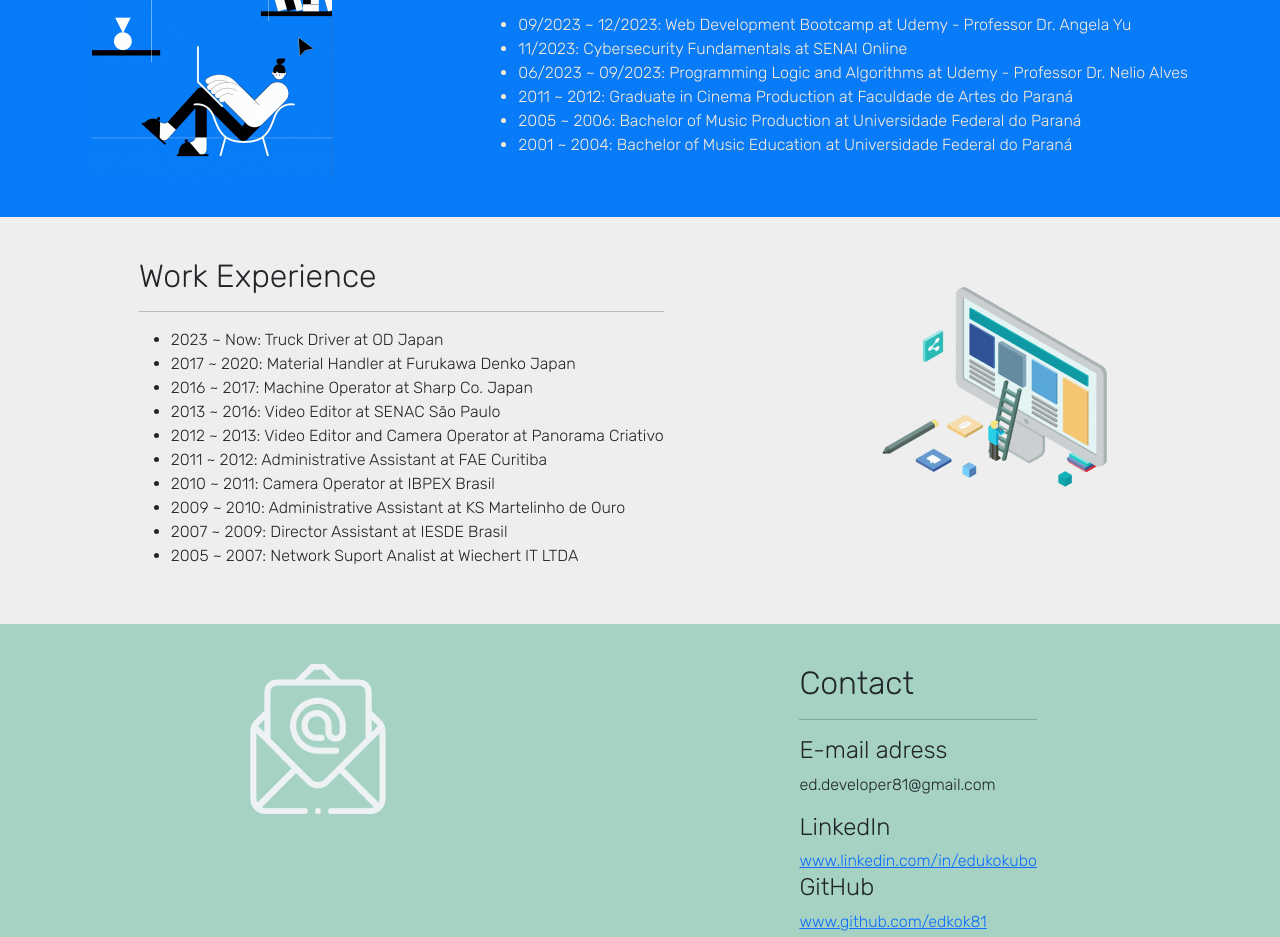
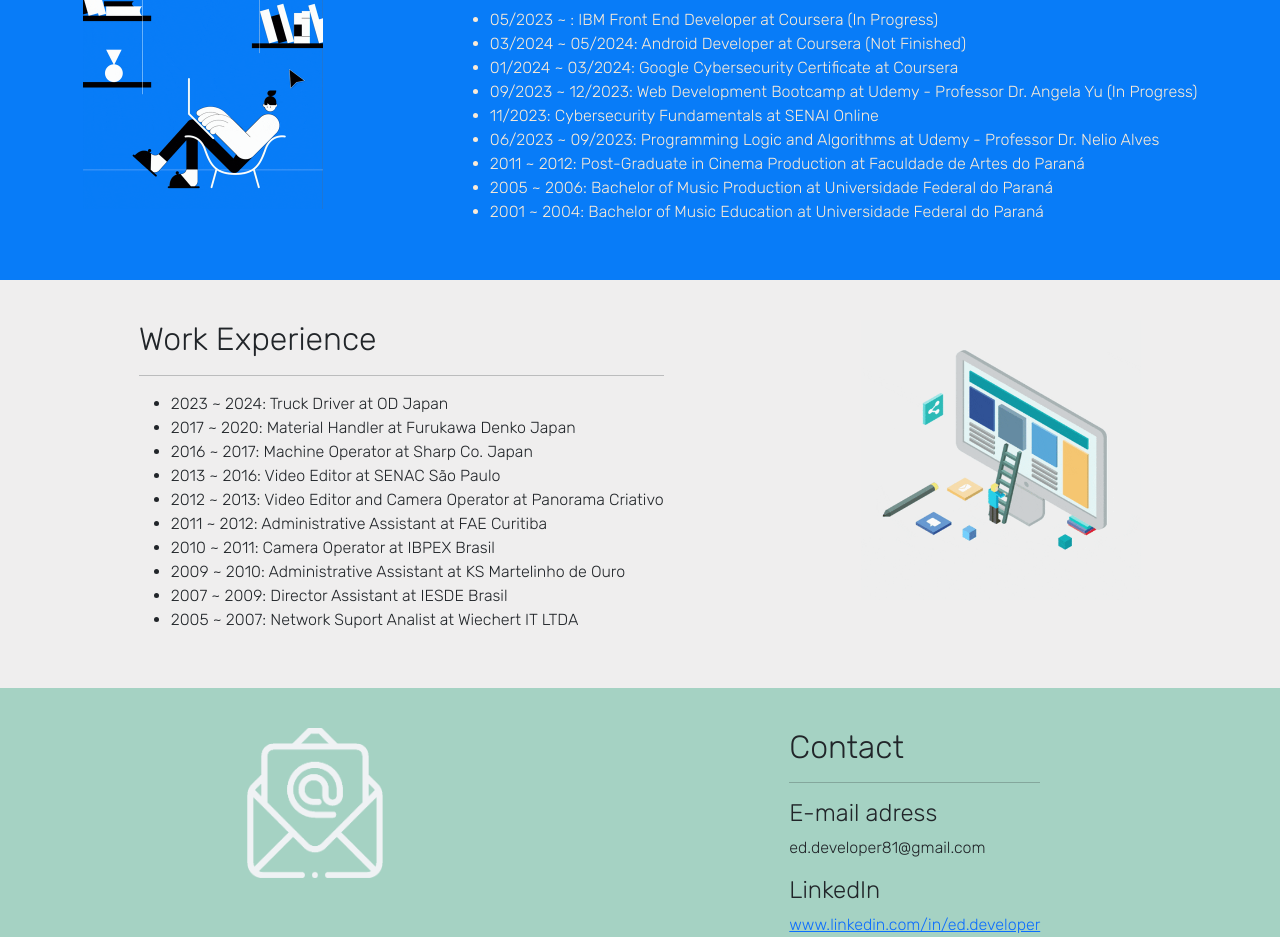
Before and after one commit to edkok81/capstoneproject2, a plain HTML site: page index.html in a window 1280 px wide. Shown: the part 567-1504 px from the top of the page. Drawn offline with nearby package versions, Linux system fonts and the light colour scheme.

Commit message:
Add files via upload

```diff
--- a/index.html
+++ b/index.html
@@ -19,7 +19,7 @@
             <div class="container1 col-lg-12 col-md-12">
                 <div nav class="navbar">
                     <div>
-                        <a href="#head"><img src="./assets/logo.svg" height="40px"></a>
+                        <a href="#head"><img src="./assets/logo2-01-01.png" height="40px"></a>
                     </div>
                     <div>
                         <a href="#edu" class="btn btn-light btn-sm" type="button">Education </a>
@@ -54,10 +54,13 @@
                     </div>
                     <div>
                         <ul>
-                            <li>09/2023 ~ 12/2023: Web Development Bootcamp at Udemy - Professor Dr. Angela Yu</li>
+                            <li>05/2023 ~ : IBM Front End Developer at Coursera (In Progress)</li>
+                            <li>03/2024 ~ 05/2024: Android Developer at Coursera (Not Finished)</li>
+                            <li>01/2024 ~ 03/2024: Google Cybersecurity Certificate at Coursera</li>
+                            <li>09/2023 ~ 12/2023: Web Development Bootcamp at Udemy - Professor Dr. Angela Yu (In Progress)</li>
                             <li>11/2023: Cybersecurity Fundamentals at SENAI Online</li>
                             <li>06/2023 ~ 09/2023: Programming Logic and Algorithms at Udemy - Professor Dr. Nelio Alves</li>
-                            <li>2011 ~ 2012: Graduate in Cinema Production at Faculdade de Artes do Paraná</li>
+                            <li>2011 ~ 2012: Post-Graduate in Cinema Production at Faculdade de Artes do Paraná</li>
                             <li>2005 ~ 2006: Bachelor of Music Production at Universidade Federal do Paraná</li>
                             <li id="workxp">2001 ~ 2004: Bachelor of Music Education at Universidade Federal do Paraná</li>
                         </ul>
@@ -76,7 +79,7 @@
                     </div>
                     <div>
                         <ul>
-                            <li>2023 ~ Now: Truck Driver at OD Japan</li>
+                            <li>2023 ~ 2024: Truck Driver at OD Japan</li>
                             <li>2017 ~ 2020: Material Handler at Furukawa Denko Japan</li>
                             <li>2016 ~ 2017: Machine Operator at Sharp Co. Japan</li>
                             <li>2013 ~ 2016: Video Editor at SENAC São Paulo</li>
@@ -111,8 +114,9 @@
                     </div>
                     <div>
                         <h4>LinkedIn</h4>
-                        <a href="https://www.linkedin.com/in/edukokubo">www.linkedin.com/in/edukokubo</a>
+                        <a href="https://www.linkedin.com/in/edukokubo">www.linkedin.com/in/ed.developer</a>
                     </div>
+                    <br>
                     <div>
                         <h4>GitHub</h4>
                         <a href="https://github.com/edkok81">www.github.com/edkok81</a>
```
Also changed, not shown: assets/logo2-01-01.png (added), assets/logo2-01.png (added), assets/logo3-01.png (added), 1 other file.
